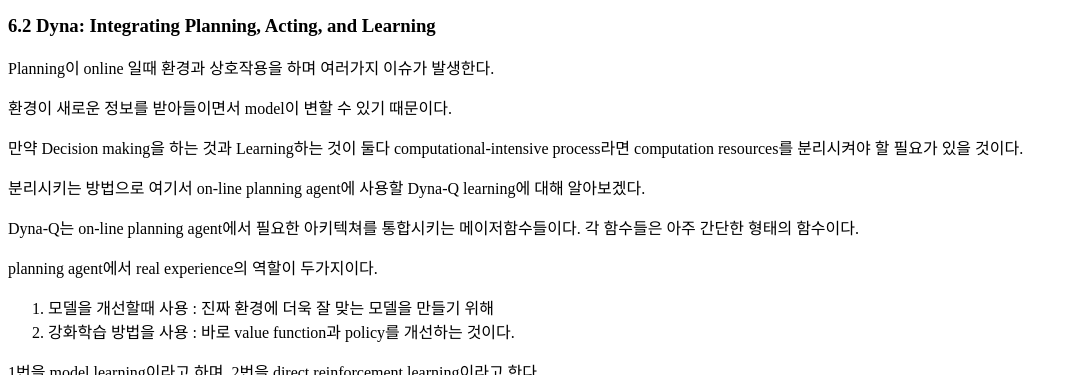
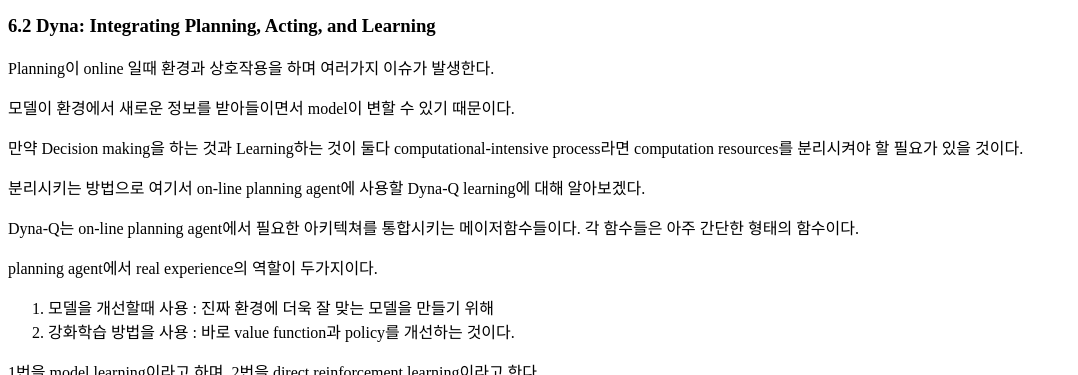
Before and after one commit to wonseokjung/wonseokjung.github.io, a Jekyll site: the page built from _posts/2018-3-8-PaL-2.MD, in a window 1280 px wide and 900 px high, scrolled down 319 px, cut to the strip 160-535 px from the top of the window. Shown: the whole strip, without its empty margins (0-1078 px from the left). Built offline with Jekyll 4.4.1, drawn with Linux system fonts in a browser that asks for light colours; formulas are drawn with MathJax 3.

Commit message:
Update 2018-3-8-PaL-2.MD

```diff
--- a/_posts/2018-3-8-PaL-2.MD
+++ b/_posts/2018-3-8-PaL-2.MD
@@ -8,7 +8,7 @@ use_math : true
 
 Planning이 online 일때 환경과 상호작용을 하며 여러가지 이슈가 발생한다.
 
-환경이 새로운 정보를 받아들이면서 model이 변할 수 있기 때문이다.
+모델이 환경에서 새로운 정보를 받아들이면서 model이 변할 수 있기 때문이다.
 
 만약 Decision making을 하는 것과 Learning하는 것이 둘다 computational-intensive process라면 computation resources를 분리시켜야 할 필요가 있을 것이다.
 
```
